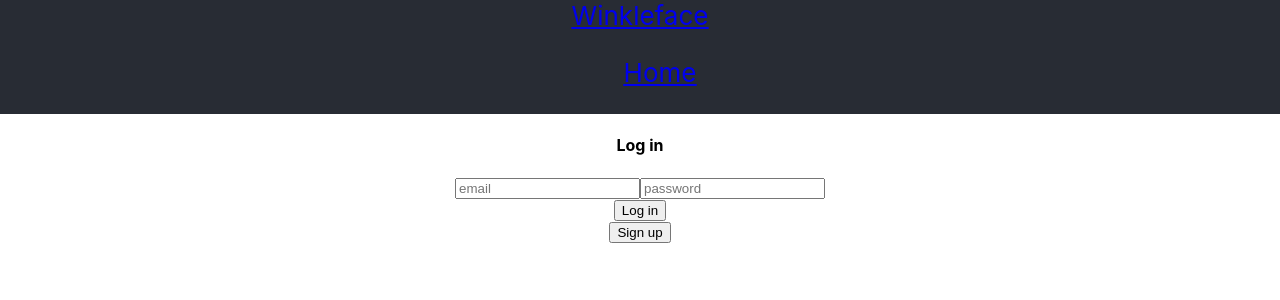
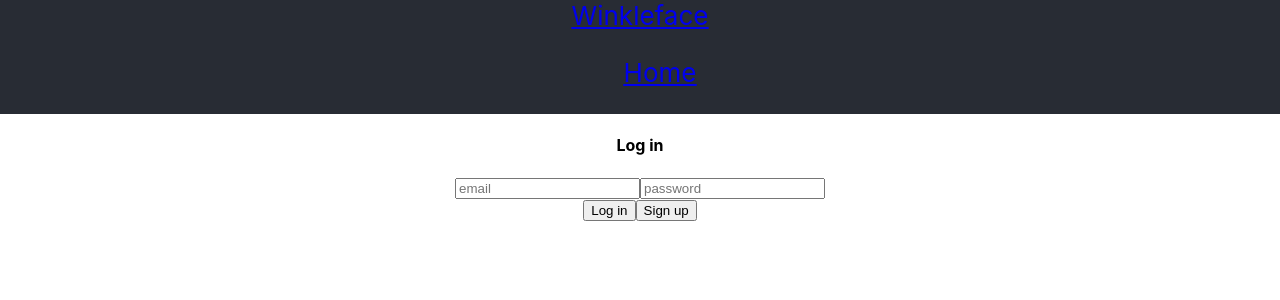
Before and after one commit to NabilleH/acebook-react, a React (Create React App) app: page /log_in in a window 1280 px wide. Shown: the top 300 px of the page. Built offline with nearby package versions, Linux system fonts and the light colour scheme.

Commit message:
"attempt to redirect login button to posts"

```diff
--- a/src/App.js
+++ b/src/App.js
@@ -1,6 +1,6 @@
 import React, { Component } from 'react';
 import './App.css';
-import {Route} from 'react-router-dom';
+import {Route, Link, Redirect} from 'react-router-dom';
 import Login from './components/login';
 import SignUp from './components/signUp';
 import Navbar from './components/navbar';
@@ -15,10 +15,10 @@ class App extends Component {
       authToken: null,
       username: null
     }
-    this.updateAuthToken = this.updateAuthToken.bind(this)
+    this.updateAuthState = this.updateAuthState.bind(this)
   }
 
-  updateAuthToken(token, username) {
+  updateAuthState(token, username) {
     console.log(token, username)
     this.setState({
       authToken: token,
@@ -27,6 +27,7 @@ class App extends Component {
   }
 
   render() {
+
     return (
       <div className="App">
 
@@ -40,14 +41,17 @@ class App extends Component {
                />
 
         <Route exact={true} path="/log_in"
-          render={ (props)=> <Login updateAuthToken={this.updateAuthToken}
+          render={ (props)=> <Login updateAuthState={this.updateAuthState}
+
                authToken={this.state.authToken} /> }
                />
 
          <Route exact={true} path="/"
-           render={ (props)=> <SignUp updateAuthToken={this.updateAuthToken}
+           render={ (props)=> <SignUp updateAuthState={this.updateAuthState}
                 authToken={this.state.authToken}/> }
                 />
+
+
 
       </div>
     );
--- a/src/components/login.jsx
+++ b/src/components/login.jsx
@@ -19,7 +19,7 @@ class Login extends Component {
         }
     })
     .then(function(response) {
-      self.props.updateAuthToken(response.data.success.token, response.data.success.username)
+      self.props.updateAuthState(response.data.success.token, response.data.success.username)
     })
     .catch(function(error) {
       console.log(error)
@@ -27,6 +27,7 @@ class Login extends Component {
   }
 
   render() {
+    var self = this
     return (
       <div>
          <h4>Log in</h4>
@@ -43,16 +44,23 @@ class Login extends Component {
                    type="password"
                      name="password" placeholder="password" />
            </div>
-           <button type="submit" onClick={this.handleLogin}
-                   name='login'
-                   className='login'
-                   label='Log In'>Log in</button>
+
          </form>
-         <Link to="/sign_up">
+         <Link to="/posts">
+          <button type="submit" onClick={this.handleLogin}
+                  name='login'
+                  className='login'
+                  label='Log In'>Log in</button>
+         </Link>
+         <Link to="/">
          <button name='signup'
                  className='secondary'
-                 label='Sign Up'>Sign up</button>
+                 label='Sign Up'
+                 >Sign up</button>
          </Link>
+
+
+
       </div>
     );
   }
--- a/src/components/logout.jsx
+++ b/src/components/logout.jsx
@@ -9,7 +9,7 @@ class Logout extends Component {
 
   handleLogout(e) {
     e.preventDefault()
-    this.props.updateAuthToken(null)
+    this.props.updateAuthState(null)
   }
 
   render() {
--- a/src/components/navbar.jsx
+++ b/src/components/navbar.jsx
@@ -10,7 +10,7 @@ class Navbar extends Component {
 
   sessionButton() {
     if (this.props.authToken) {
-      return <Logout updateAuthToken={this.props.updateAuthToken}/>
+      return <Logout updateAuthState={this.props.updateAuthState}/>
     } else {
       return null
     }
--- a/src/components/signUp.jsx
+++ b/src/components/signUp.jsx
@@ -1,5 +1,5 @@
 import React, { Component } from 'react';
-
+import {Link} from 'react-router-dom'
 import ReactDOM from 'react-dom';
 import axios from 'axios'
 
@@ -19,7 +19,7 @@ class SignUp extends Component {
         }
     })
     .then(function(response) {
-      self.props.updateAuthToken(response.data.success.token, response.data.success.username)
+      self.props.updateAuthState(response.data.success.token, response.data.success.username)
     })
     .catch(function(error) {
       console.log(error)
@@ -56,6 +56,12 @@ class SignUp extends Component {
                 className='secondary'
                 label='Sign Up'>Sign up</button>
       </a>
+      <Link to="/log_in">
+      <button name='login'
+              id="navbar-login-button"
+              className='secondary'
+              label='log in'>Log In</button>
+      </Link>
       </div>
     )
   }
```
Also changed, not shown: src/components/newPostForm.jsx (added), 1 other file (tests, documents, lock files or other folders).
